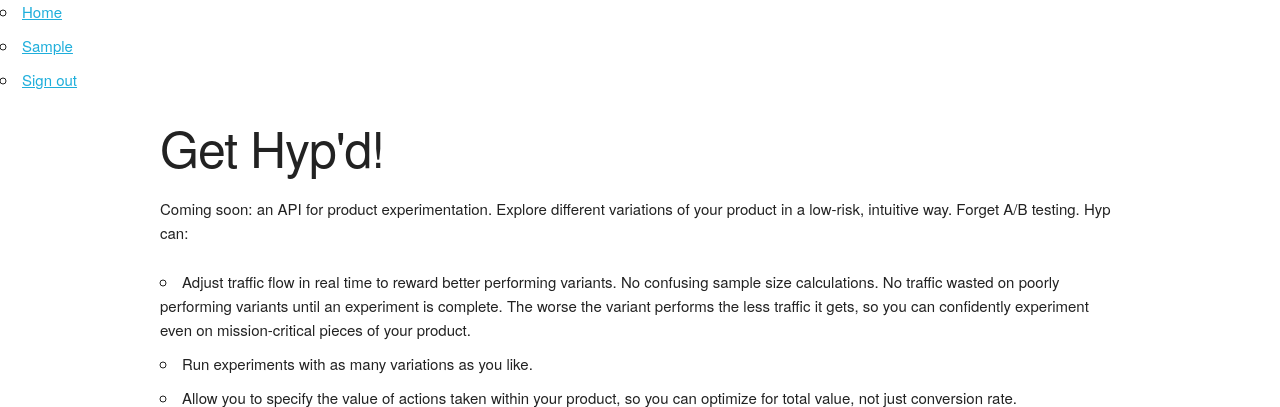
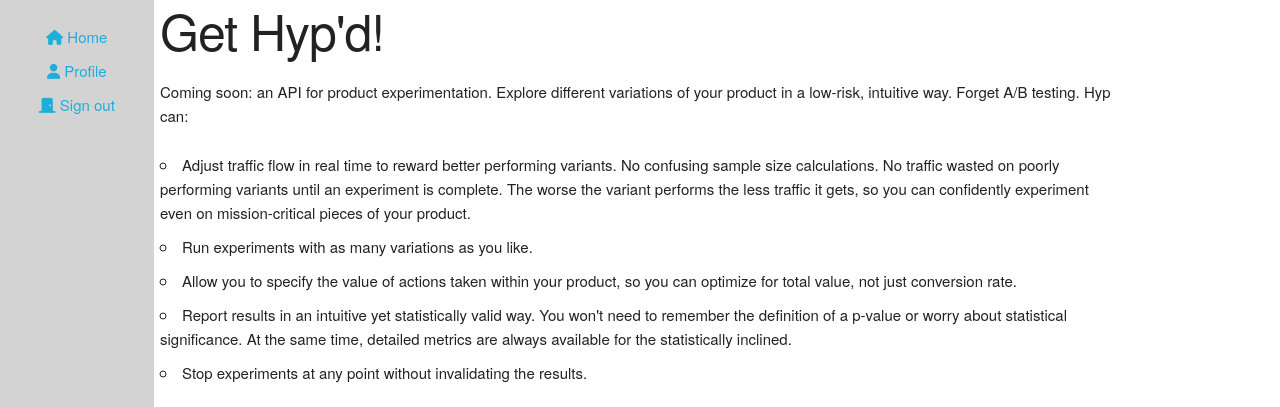
Before and after one commit to Murphydbuffalo/hyp2, a Django app: page / in a window 1280 px wide. Shown: the top 407 px of the page. Run offline with Django 3.2, Linux system fonts and the light colour scheme; the visitor is signed in with stand-in values (Sample User, id 1); some libraries are stand-ins or nearby versions.

Commit message:
Very basic navbar styling

```diff
--- a/web/hyp/static/css/application.css
+++ b/web/hyp/static/css/application.css
@@ -0,0 +1,24 @@
+a {
+  text-decoration: none;
+}
+
+navbar {
+  max-width: 12%;
+  width: 12%;
+  min-height: 100%;
+  height: 100%;
+
+  position: absolute;
+}
+
+navbar ul {
+  min-height: 100%;
+  height: 100%;
+
+  display: flex;
+  flex-direction: column;
+  list-style-type: none;
+  align-items: center;
+  background: lightgrey;
+  padding-top: 25px;
+}
--- a/web/hyp/templates/hyp/layout.html
+++ b/web/hyp/templates/hyp/layout.html
@@ -23,22 +23,29 @@
 <link rel="stylesheet" media="all" href={% static "css/normalize.css" %} />
 <link rel="stylesheet" media="all" href={% static "css/skeleton.css" %} />
 <link rel="stylesheet" media="all" href={% static "css/application.css" %} />
+<script async defer src="https://kit.fontawesome.com/936caaa440.js" crossorigin="anonymous"></script>
 </head>
 
 <body>
   <navbar>
     <ul>
       <li tabindex="0">
-        <a href={% url "home" %}>Home</a>
+        <a href={% url "home" %}>
+          <i class="fas fa-home"></i> Home
+        </a>
       </li>
 
       {% if user.is_authenticated %}
         <li tabindex="0">
-          <a href={% url "profile" %}>{{ user.first_name }}</a>
+          <a href={% url "profile" %}>
+            <i class="fas fa-user"></i> Profile
+          </a>
         </li>
 
         <li tabindex="0">
-          <a href={% url "logout" %}>Sign out</a>
+          <a href={% url "logout" %}>
+            <i class="fas fa-door-closed"></i> Sign out
+          </a>
         </li>
       {% else %}
         <li tabindex="0">
```
